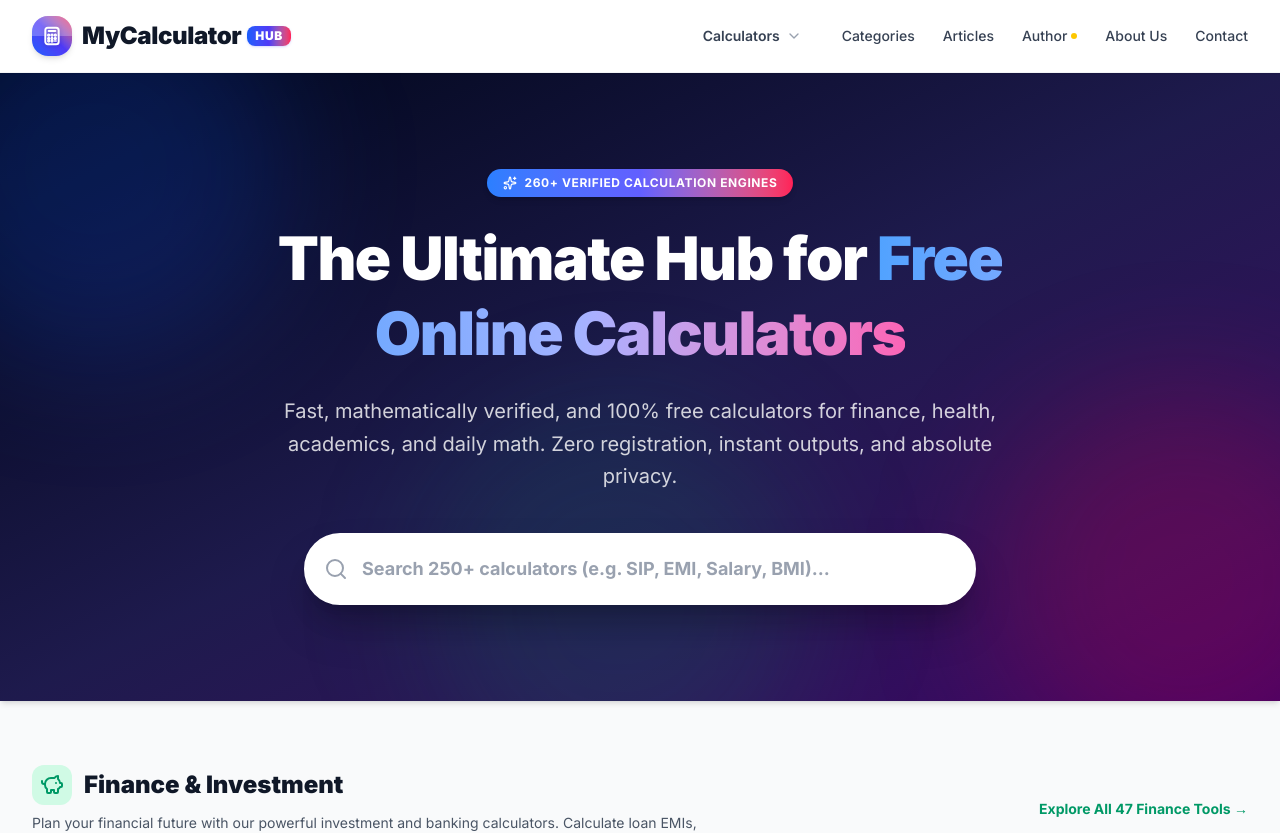
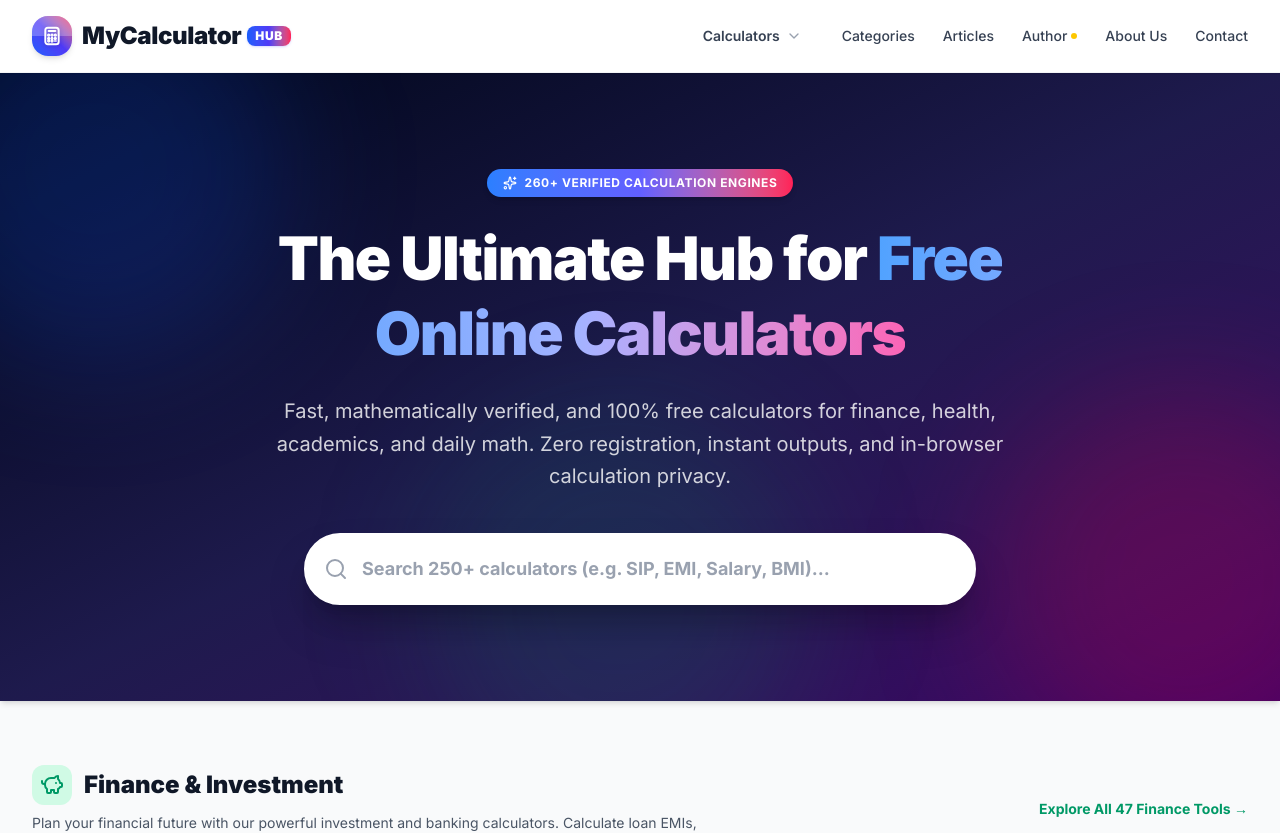
Before and after one commit to asbusiness276-cyber/my-calculator-hub, a Next.js app: page / in a window 1280 px wide. Shown: the top 833 px of the page. Built offline with nearby package versions, Linux system fonts and the light colour scheme.

Commit message:
fix: scope absolute privacy claim on homepage hero

```diff
--- a/src/app/page.tsx
+++ b/src/app/page.tsx
@@ -127,7 +127,7 @@ export default function Home() {
             The Ultimate Hub for <span className="text-transparent bg-clip-text bg-gradient-to-r from-blue-400 via-indigo-300 to-pink-400">Free Online Calculators</span>
           </h1>
           <p className="text-lg md:text-xl text-white/80 mb-10 max-w-3xl mx-auto font-normal leading-relaxed">
-            Fast, mathematically verified, and 100% free calculators for finance, health, academics, and daily math. Zero registration, instant outputs, and absolute privacy.
+            Fast, mathematically verified, and 100% free calculators for finance, health, academics, and daily math. Zero registration, instant outputs, and in-browser calculation privacy.
           </p>
 
           {/* Interactive Live Search Bar */}
```
